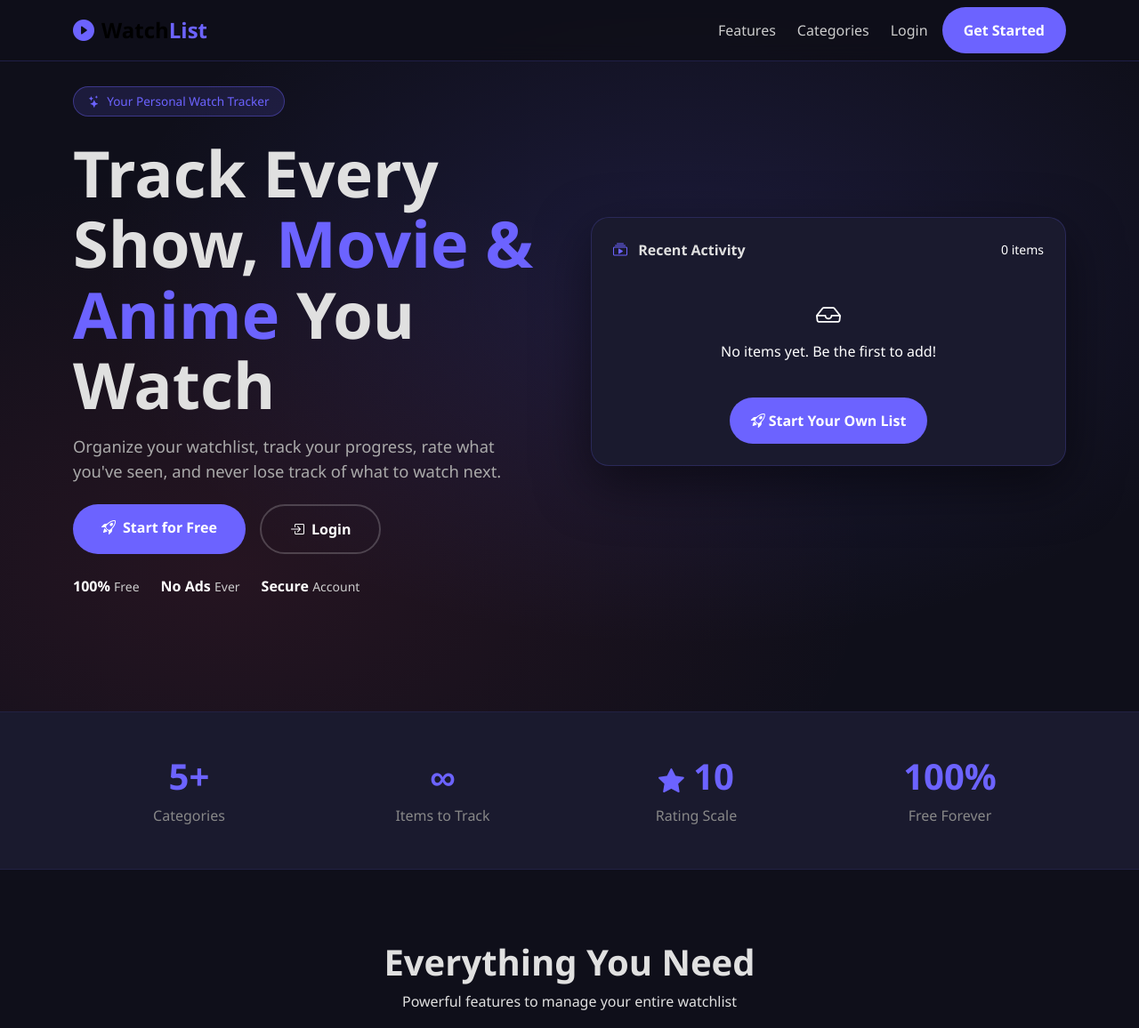
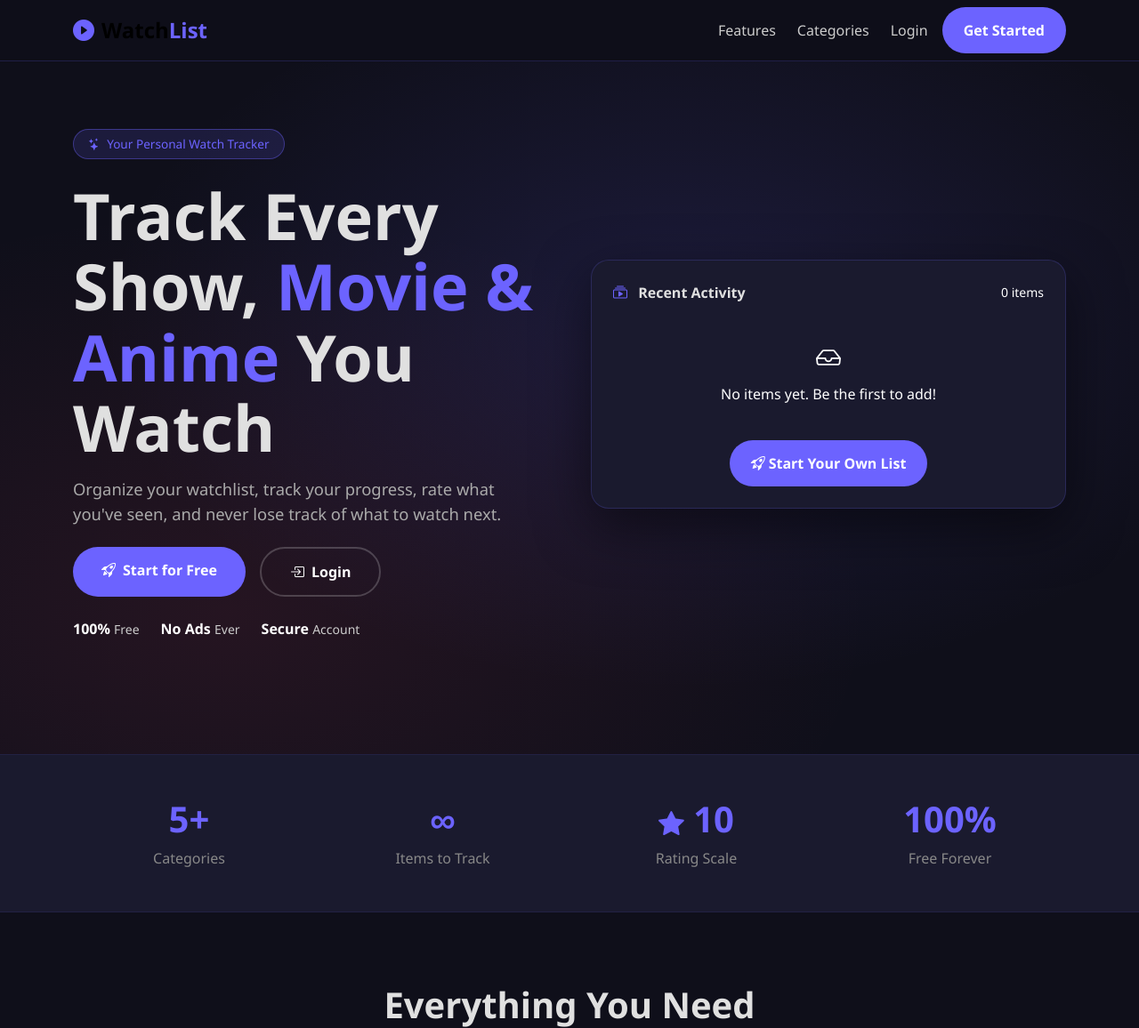
Before and after one commit to christianrenz210/watchlist, a Flask app: page / in a window 1280 px wide. Shown: the top 1156 px of the page at 89% size. Run offline with Flask 3, Linux system fonts and the light colour scheme; data that the repository does not hold is empty; some libraries are stand-ins or nearby versions.

Commit message:
UPDATE DEBUGGING NOT DONE

```diff
--- a/templates/index.html
+++ b/templates/index.html
@@ -101,7 +101,7 @@
 </nav>
 
 <!-- HERO -->
-<section class="hero pt-5">
+<section class="hero pt-5 mt-5">
   <div class="container">
     <div class="row align-items-center g-5">
       <div class="col-lg-6">
```
